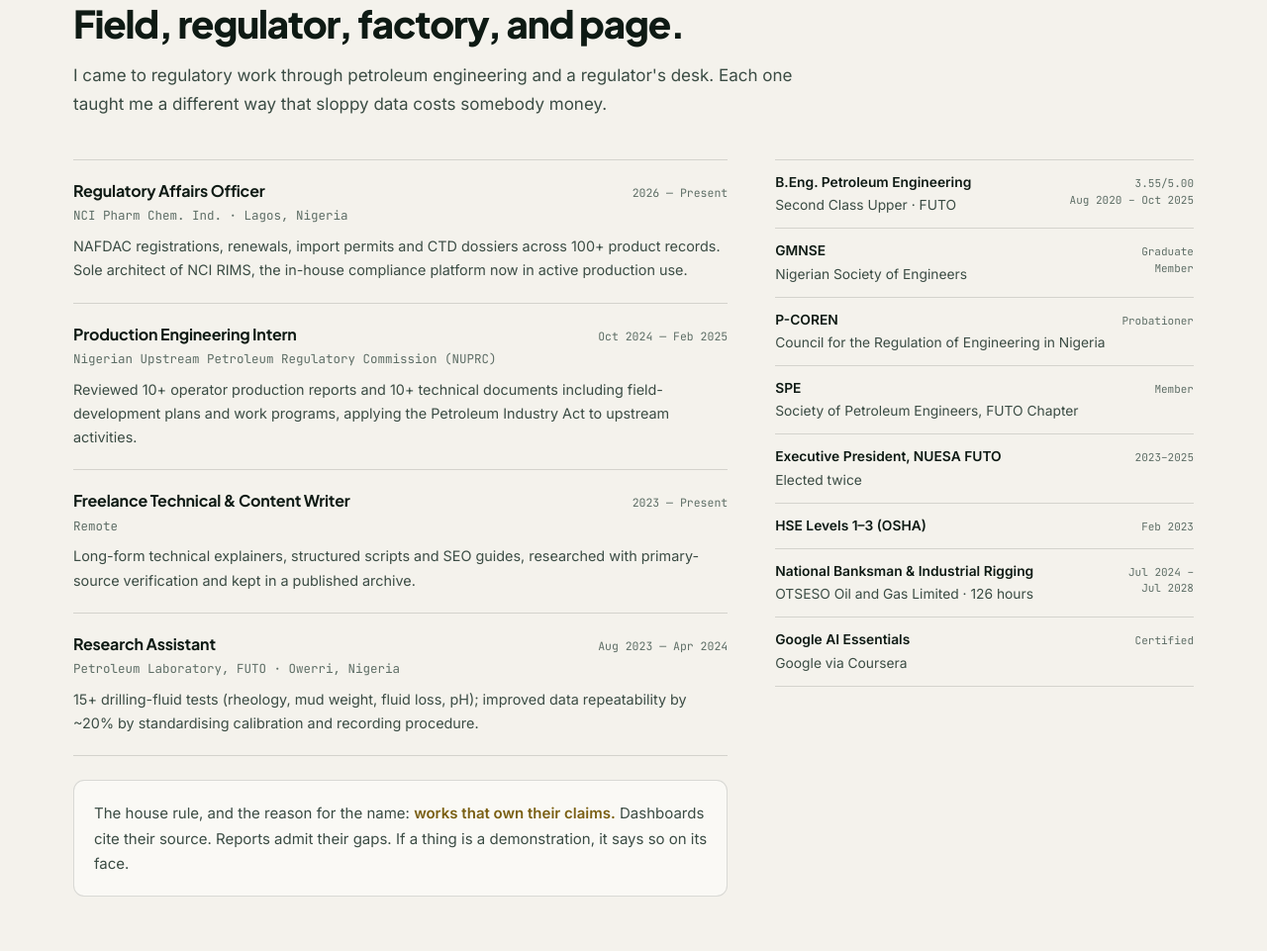
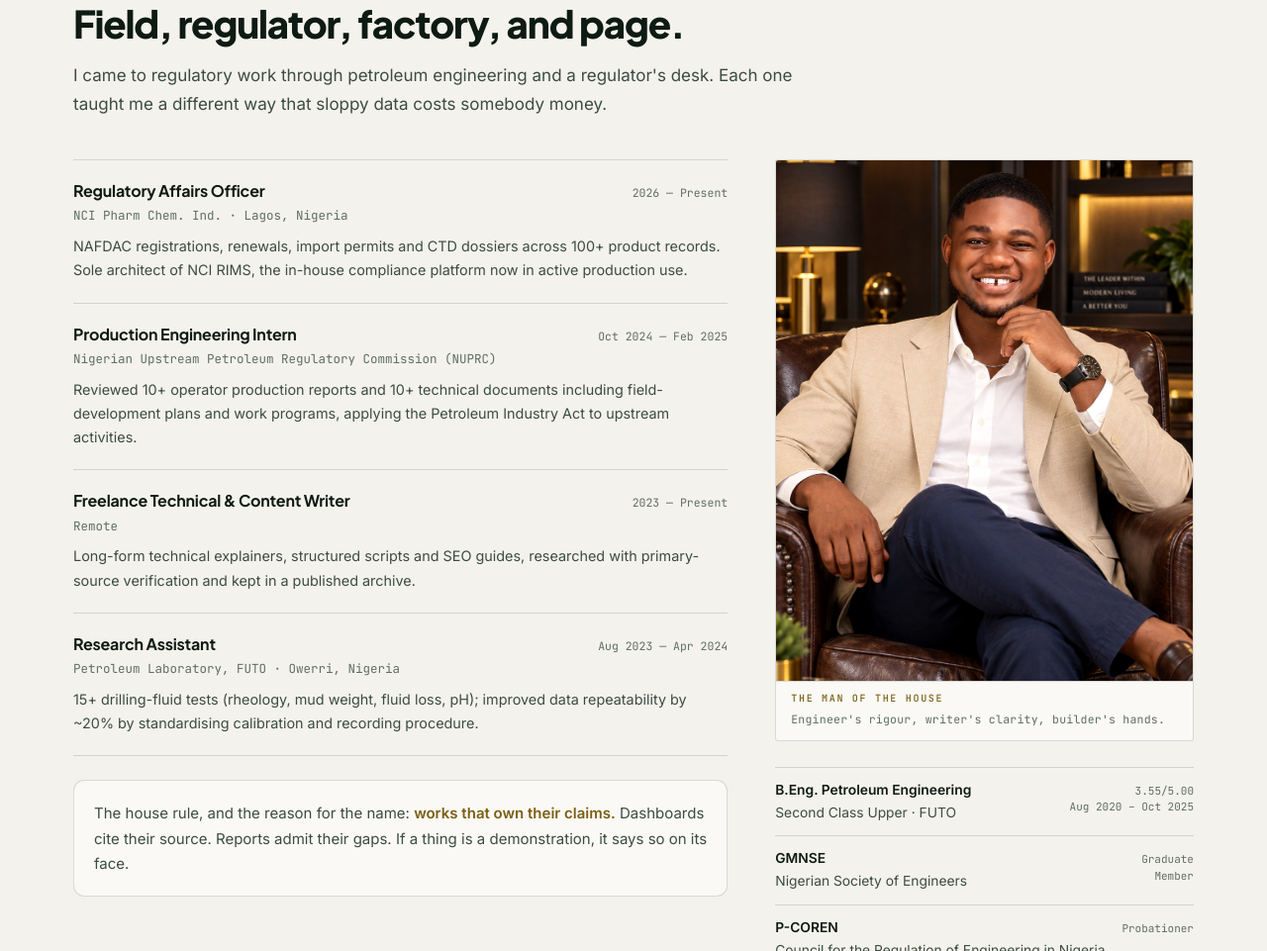
Before and after one commit to onwefrancis/francis-portfolio, a website: page site/index.html in a window 1280 px wide. Shown: the part 6176-7137 px from the top of the page at 99% size. Drawn offline with Linux system fonts and the light colour scheme.

Commit message:
Restore the editorial portrait dropped in the rebuild
francis-lifestyle-hd.jpg was left unreferenced by the index rebuild. In the
original page it anchored the #about section - 'The Man of the House',
'Engineer's Rigour, Writer's Clarity, Builder's Hands' - a role section 05
inherited but shipped without. Restored as a framed editorial portrait in the
right-hand column of 05, above the credentials ledger, with that line as its
caption.

Placed INSIDE the existing column, not as a third child of .bg2: that grid
declares two columns and a third child would reflow the row.

Re-verified: 97 browser assertions, 346 contrast samples, 0 below WCAG AA.

```diff
--- a/site/index.html
+++ b/site/index.html
@@ -325,6 +325,17 @@ dl.spec dd{margin:0;font:400 13px/1.7 var(--mono);color:var(--mint)}
 
 /* ============ background ============ */
 .bg2{display:grid;grid-template-columns:1.22fr .78fr;gap:48px;margin-top:42px;align-items:start}
+/* editorial portrait — restores the role the lifestyle shot held in the
+   original "Man of the House" section. Lives INSIDE the right column:
+   .bg2 is a 2-column grid and a third child would reflow the row. */
+.pf{margin:0 0 26px;border:1px solid var(--line-l);border-radius:3px;overflow:hidden;background:var(--paper)}
+.pf .ph{position:relative;aspect-ratio:4/5;overflow:hidden;background:#E7E4DB}
+.pf img{width:100%;height:100%;object-fit:cover;object-position:50% 18%;display:block;
+  filter:saturate(.96) contrast(1.03)}
+.pf figcaption{padding:12px 15px;border-top:1px solid var(--line-l);
+  font:400 11.5px/1.55 var(--mono);letter-spacing:.02em;color:var(--dk-3)}
+.pf figcaption b{display:block;font:500 10px/1 var(--mono);letter-spacing:.17em;
+  text-transform:uppercase;color:#7A5F13;margin-bottom:7px}
 ol.cv{list-style:none;margin:0;padding:0;border-top:1px solid var(--line-l)}
 ol.cv li{padding:20px 0;border-bottom:1px solid var(--line-l)}
 ol.cv .r{display:flex;justify-content:space-between;gap:15px;flex-wrap:wrap;align-items:baseline}
@@ -833,6 +844,14 @@ footer .wrap{display:flex;justify-content:space-between;gap:15px;flex-wrap:wrap;
       </div>
 
       <div data-r style="--d:35ms">
+        <figure class="pf">
+          <div class="ph">
+            <img src="/assets/francis-lifestyle-hd.jpg" width="1024" height="1536" loading="lazy"
+                 decoding="async" alt="Onwe Francis Chiemerie, editorial portrait">
+          </div>
+          <figcaption><b>The man of the house</b>Engineer's rigour, writer's clarity,
+          builder's hands.</figcaption>
+        </figure>
         <ul class="ledger">
           <li><span><b>B.Eng. Petroleum Engineering</b><br>Second Class Upper · FUTO</span><span class="m num">3.55/5.00<br>Aug 2020 – Oct 2025</span></li>
           <li><span><b>GMNSE</b><br>Nigerian Society of Engineers</span><span class="m">Graduate<br>Member</span></li>
```
